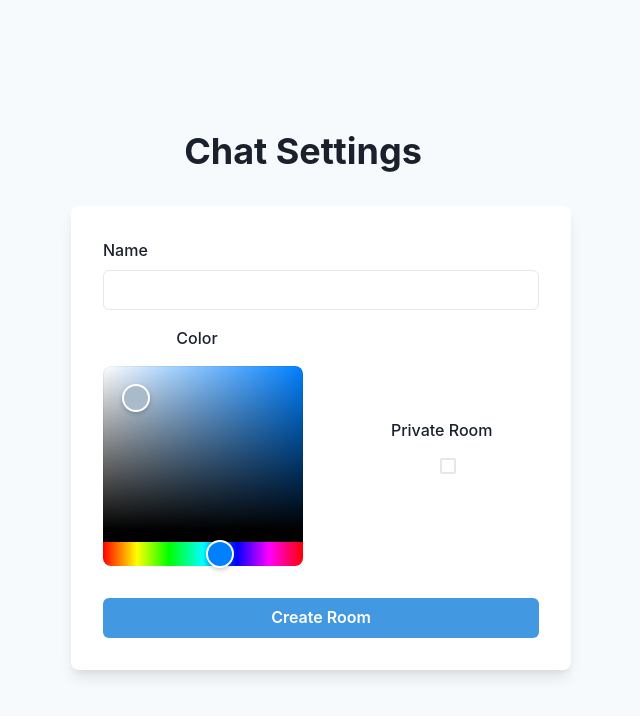
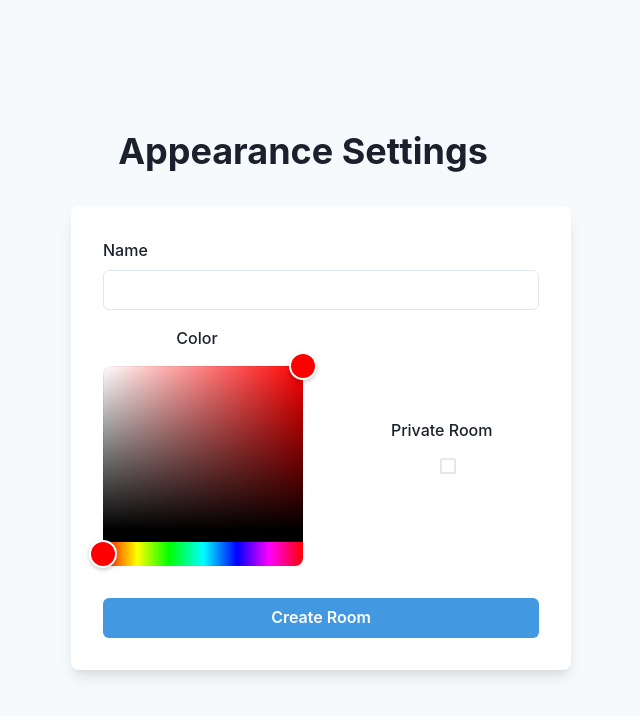
Before and after one commit to jacobduncan00/cryptid, a Next.js app: page /create/credentials in a window 1280 px wide. Shown: the top 716 px of the page, without its empty margins (337-977 px from the left). Built offline with nearby package versions, Linux system fonts and the light colour scheme.

Commit message:
Fix(UI): Issue with 'create room' click area on button and color not rendering properly on user avatar

```diff
--- a/pages/create/credentials.tsx
+++ b/pages/create/credentials.tsx
@@ -33,7 +33,7 @@ export default function Credentials() {
   const [name, setName] = useState<string>("");
   const [nameChangeCounter, setNameChangeCounter] = useState<number>(0);
   const [privateRoom, setPrivateRoom] = useState<boolean>(false);
-  const [color, setColor] = useState<string>("#aabbcc");
+  const [color, setColor] = useState<string>("#FF0000");
 
   const isNameError = name === "" && nameChangeCounter > 0;
 
@@ -46,7 +46,7 @@ export default function Credentials() {
     >
       <Stack spacing={8} mx={"auto"} maxW={"lg"} py={12} px={6}>
         <Stack align={"center"}>
-          <Heading fontSize={"4xl"}>Chat Settings</Heading>
+          <Heading fontSize={"4xl"}>Appearance Settings</Heading>
         </Stack>
         <Box
           rounded={"lg"}
@@ -90,6 +90,8 @@ export default function Credentials() {
               align={"start"}
               justify={"space-between"}
             />
+            {roomID ? (
+              <Link href={`/room/${roomID}?name=${name}&color=${color}`}>
                 <Button
                   bg={"blue.400"}
                   color={"white"}
@@ -97,9 +99,8 @@ export default function Credentials() {
                     bg: "blue.500",
                   }}
                 >
-              {roomID ? (
-                <Link href={`/room/${roomID}?name=${name}&color=${color}`}>
                   Join Room
+                </Button>
               </Link>
             ) : (
               <Link
@@ -108,10 +109,17 @@ export default function Credentials() {
                   color.length
                 )}`}
               >
+                <Button
+                  bg={"blue.400"}
+                  color={"white"}
+                  _hover={{
+                    bg: "blue.500",
+                  }}
+                >
                   Create Room
+                </Button>
               </Link>
             )}
-            </Button>
           </Stack>
         </Box>
       </Stack>
```
Also changed, not shown: 1 other file (tests, documents, lock files or other folders). Lines whose indentation alone changed are shown as unchanged.
